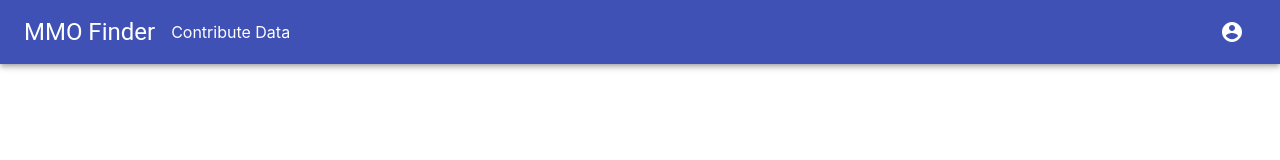
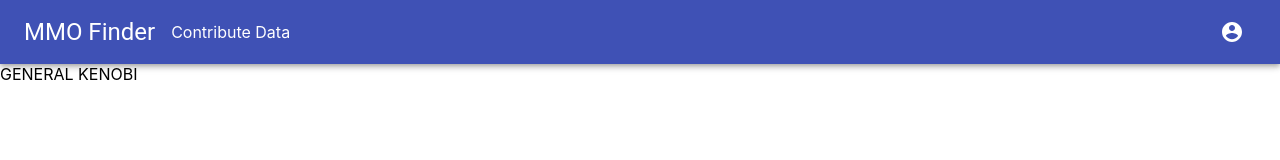
Before and after one commit to gage117/mmo-finder, a React (Create React App) app in the folder client/: page /1 in a window 1280 px wide. Shown: the top 160 px of the page. Built offline with nearby package versions, Linux system fonts and the light colour scheme; no server answers.

Commit message:
Added game route and start of GamePage component

```diff
--- a/client/src/App.js
+++ b/client/src/App.js
@@ -1,6 +1,7 @@
-import {BrowserRouter as Router, Route, Switch} from 'react-router-dom';
+import {BrowserRouter as Router, Route, Routes} from 'react-router-dom';
 import NavBar from './components/NavBar';
 import MainSearch from './pages/MainSearch';
+import GamePage from './pages/GamePage';
 import ContributeData from './pages/ContributeData';
 
 function App() {
@@ -8,14 +9,11 @@ function App() {
     <Router>
       <div className="App">
         <NavBar />
-        <Switch>
-          <Route exact path="/">
-            <MainSearch />
-          </Route>
-          <Route path="/contribute-data">
-            <ContributeData />
-          </Route>
-        </Switch>
+        <Routes>
+          <Route path="/" element={<MainSearch />} />
+          <Route path="/:game" element={<GamePage />} />
+          <Route path="/contribute-data" element={<ContributeData />} />
+        </Routes>
       </div>
     </Router>
   );
--- /dev/null
+++ b/client/src/pages/GamePage/index.js
@@ -0,0 +1,5 @@
+export default function GamePage() {
+  return (
+    <div>GENERAL KENOBI</div>
+  )
+}
```
